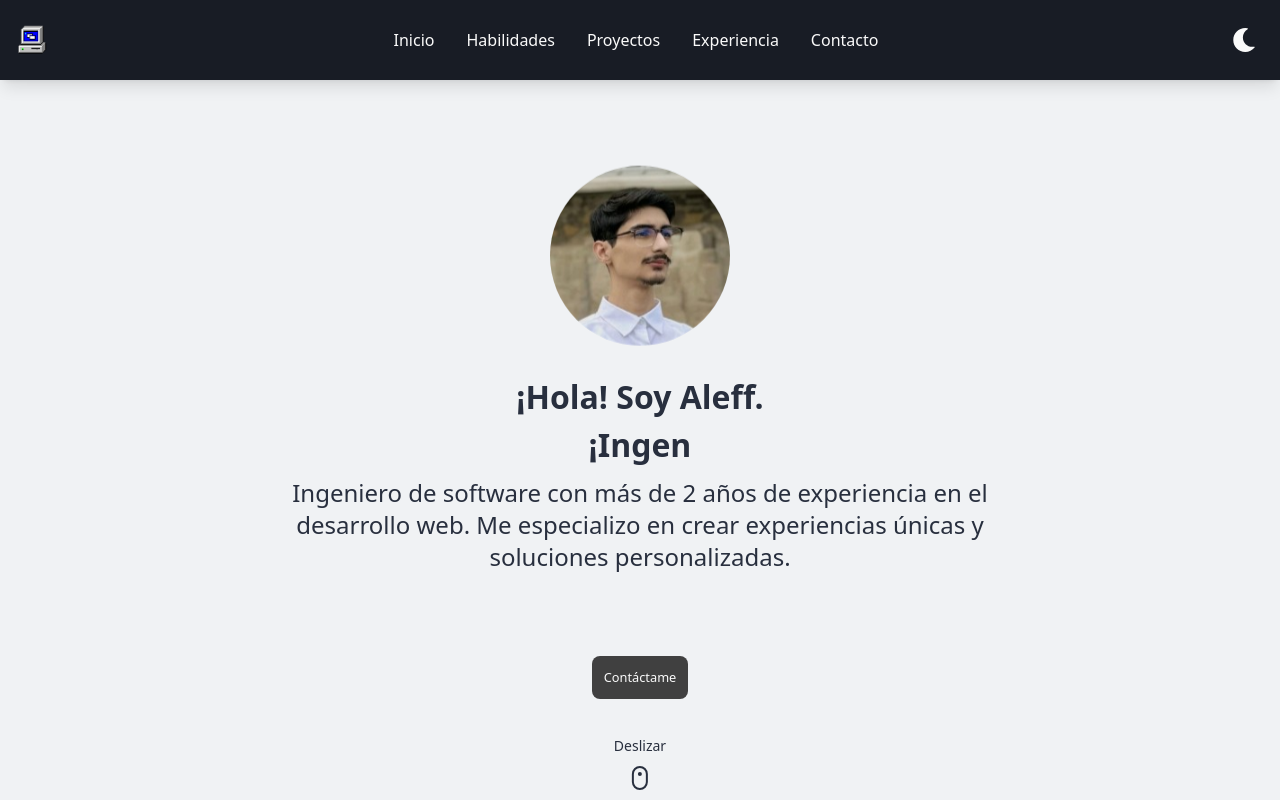
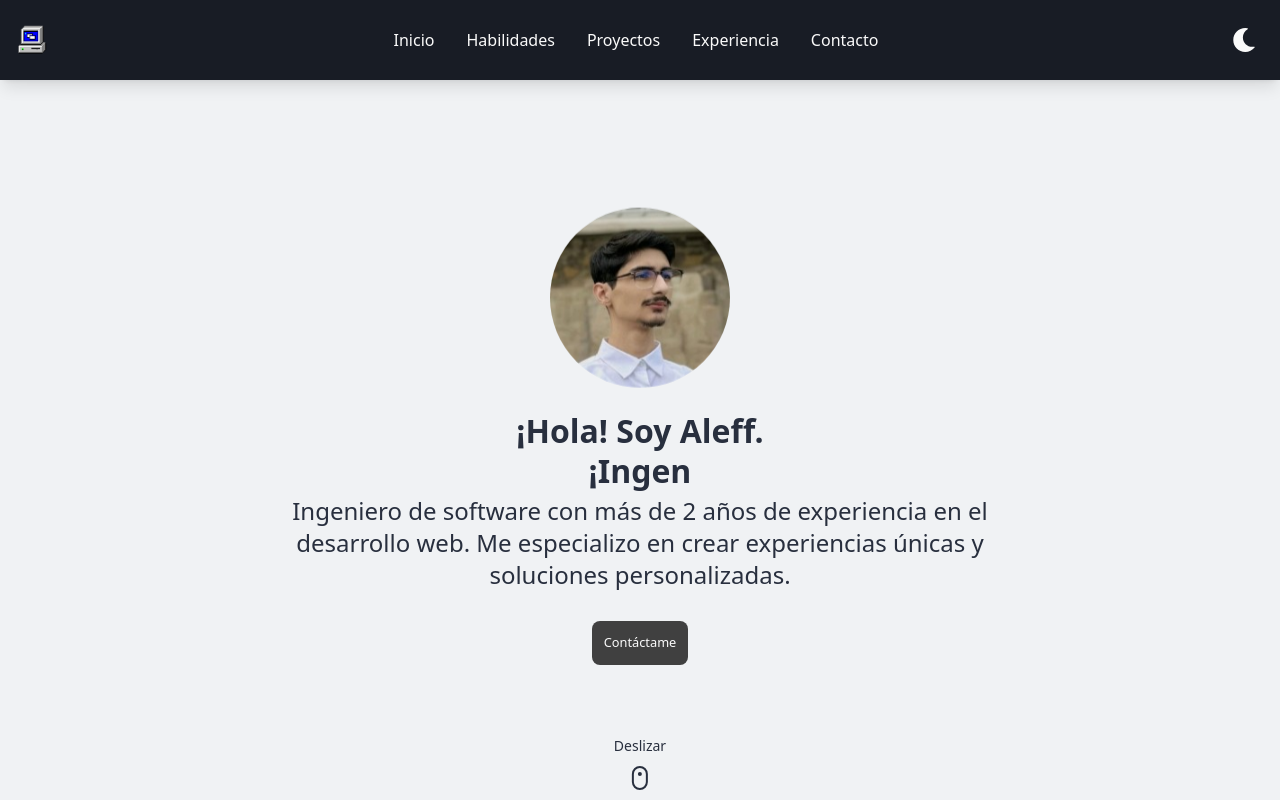
Before and after one commit to aleff-eco/portfolio, a Next.js app: page /portfolio in a window 1280 px wide. Shown: the top 800 px of the page. Built offline with nearby package versions, Linux system fonts and the light colour scheme; no server answers.

Commit message:
Contact button fix

```diff
--- a/src/styles/ProfileComponent.css
+++ b/src/styles/ProfileComponent.css
@@ -33,7 +33,7 @@
 .profile-container h1,
 .profile-container p,
 .connect-button {
-  margin: 8px 0;
+  margin: 0 0;
 }
 
 .profile-container h2 {
@@ -57,7 +57,7 @@
   background-color: hsl(var(--primary));
   color: hsl(var(--primary-foreground));
   padding: 12px;
-  margin-top: 10%;
+  margin-top: 4%;
   border: none;
   border-radius: var(--radius);
   cursor: pointer;
```
